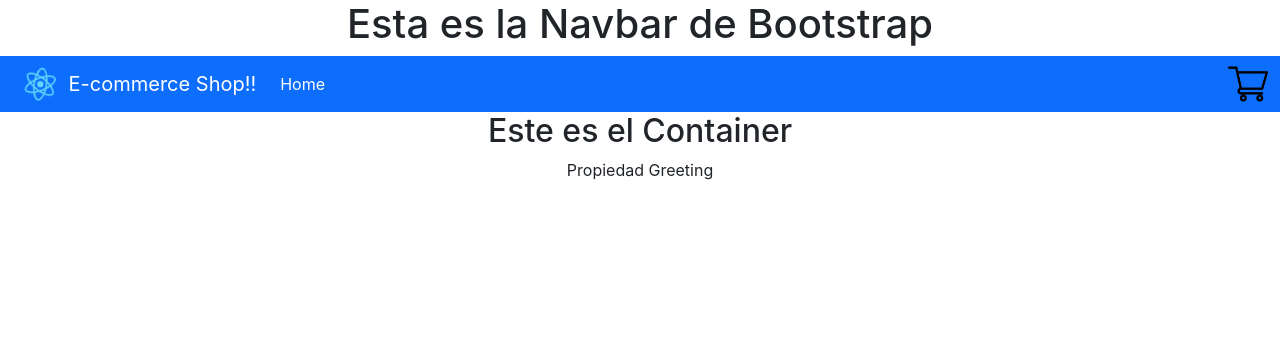
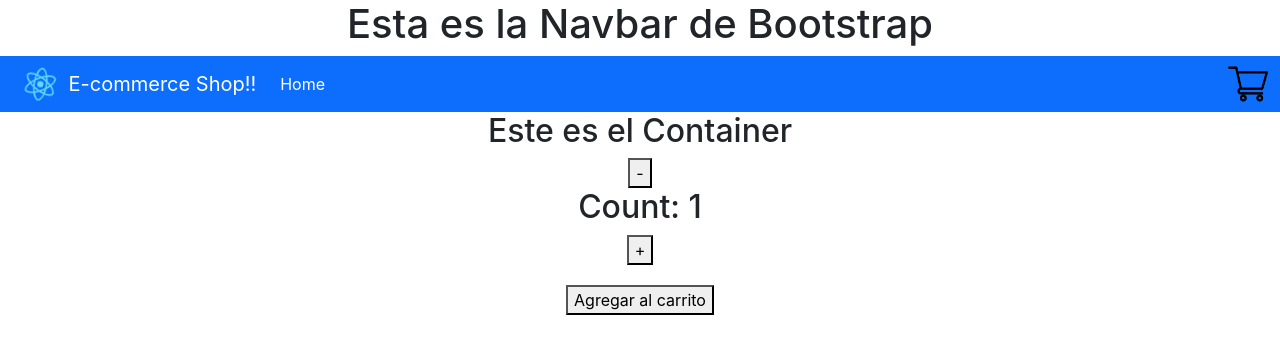
Before and after one commit to jgomez-m/tienda-ecommerce, a React (Create React App) app: page / in a window 1280 px wide. Shown: the top 354 px of the page. Built offline with nearby package versions, Linux system fonts and the light colour scheme.

Commit message:
Se creo ItemCount para la clase 5

```diff
--- /dev/null
+++ b/src/components/ItemCount.js
@@ -0,0 +1,33 @@
+import React, { useState } from 'react'
+
+const ItemCount = ({stock, initial, onAdd}) => {
+
+    const [count, setCount] = useState(initial);
+
+    const updateCount = (newCount) => {
+        if (newCount <= stock && newCount >= 0) {
+            setCount(newCount)
+        }
+    }
+
+    return (
+        <div>
+            <div style={{display: 'block'}}>
+                <button onClick={() => updateCount(count - 1)}> - </button>
+                <h2>{`Count: ${count}`}</h2>
+                <button onClick={() => updateCount(count + 1)}> + </button>
+            </div>
+            <button style={{marginTop: '20px'}} onClick={() => {
+                if(stock >0){
+                    onAdd(count)
+                }
+                else {
+                    //Disable button
+                }
+            }}>Agregar al carrito</button>
+        </div>
+    )
+
+}
+
+export default ItemCount
--- a/src/components/ItemListContainer.js
+++ b/src/components/ItemListContainer.js
@@ -1,11 +1,13 @@
 import React from 'react'
+import ItemCount from './ItemCount'
 
 const ItemListContainer = (props) => {
     return (
-        <div>
+        <>
             <h2>Este es el Container</h2>
-            {props.greeting}
-        </div>
+            <ItemCount stock={0} initial={1}
+                onAdd={(num) => window.alert(`Productos agregados: ${num}`)} />
+        </>
     )
 }
 
```
